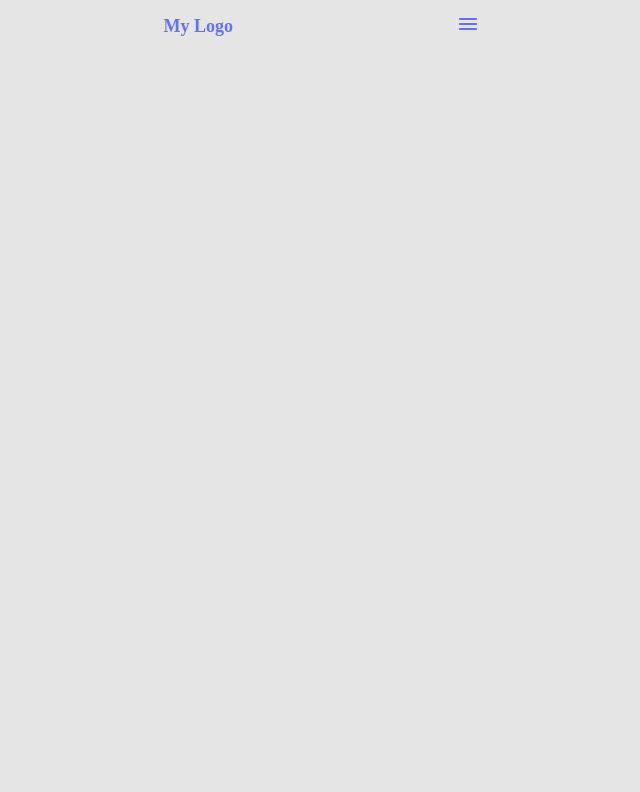
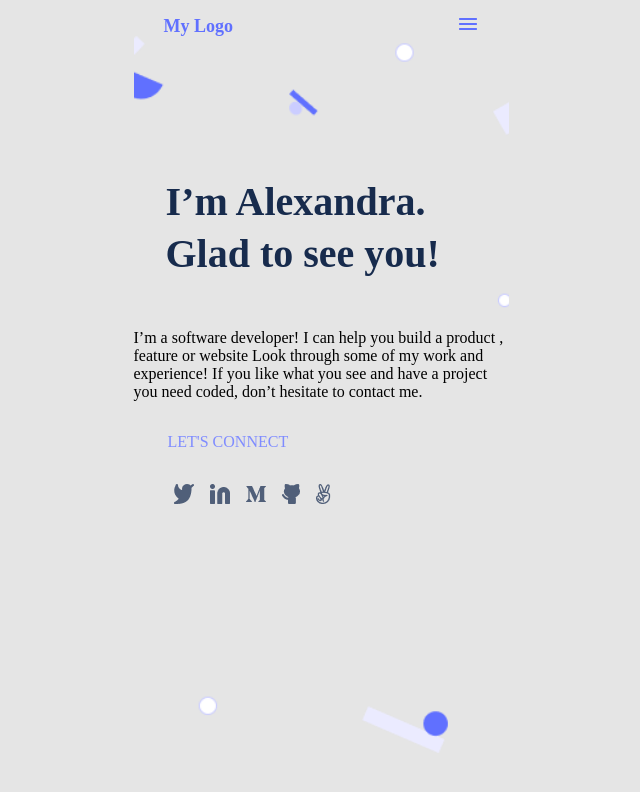
Before and after one commit to Abdulrehmanwarraich007/Portfolio-Project-and-Midterm-Lab, a plain HTML site: page index.html in a window 1280 px wide. Shown: the whole page, without its empty margins (319-959 px from the left). Drawn offline with Linux system fonts and the light colour scheme.

Commit message:
Add Headerline Section

```diff
--- a/index.html
+++ b/index.html
@@ -18,6 +18,48 @@
       </nav>
     </header>
 
+    <section class="MainContainer">
+      <h1 class="Name">
+        I’m Alexandra.
+        Glad to see you!
+      </h1>
+      <div class="job-description">
+        <p>I’m a software developer! I can help you build a product , feature or website Look through
+          some of my work and experience!
+          If you like what you see and have a project you need coded,
+          don’t hesitate to contact me.</p>
+      </div>
+      <h2 class="connect-link">LET'S CONNECT</h2>
+      <div class="social-media-icons">
+        <ul class="social-media-links">
+          <li>
+            <a href="#">
+              <img src="./assets/images/twitter-logo.png" alt="">
+            </a>
+          </li>
+          <li>
+            <a href="#">
+              <img src="./assets/images/Linkedin icon.png" alt="">
+            </a>
+          </li>
+          <li>
+            <a href="#">
+              <img src="./assets/images/medium-icon.png" alt="">
+            </a>
+          </li>
+          <li>
+            <a href="#">
+              <img src="./assets/images/github-logo.png" alt="">
+            </a>
+          </li>
+          <li>
+            <a href="#">
+              <img src="./assets/images/angel-list-logo.png" alt="">
+            </a>
+          </li>
+        </ul>
+      </div>
+    </section>
   </main>
 </body>
 
```
Also changed, not shown: assets/icons/End-bar.svg (deleted), assets/icons/circle-icon.svg (deleted), assets/icons/css-icon.svg (deleted), assets/icons/dropdown-icon.png (deleted), assets/icons/expand-icon.png (deleted), assets/icons/html-icon.svg (deleted), assets/icons/js-icon.svg (deleted), assets/icons/list-separator.png (deleted), assets/snapshoots/Snapshoot Portfolio-2.svg (deleted), assets/snapshoots/Snapshoot Portfolio-3.svg (deleted), assets/snapshoots/Snapshoot Portfolio-4.svg (deleted), assets/snapshoots/Snapshoot Portfolio.svg (deleted), assets/snapshoots/desk-1.svg (deleted).
